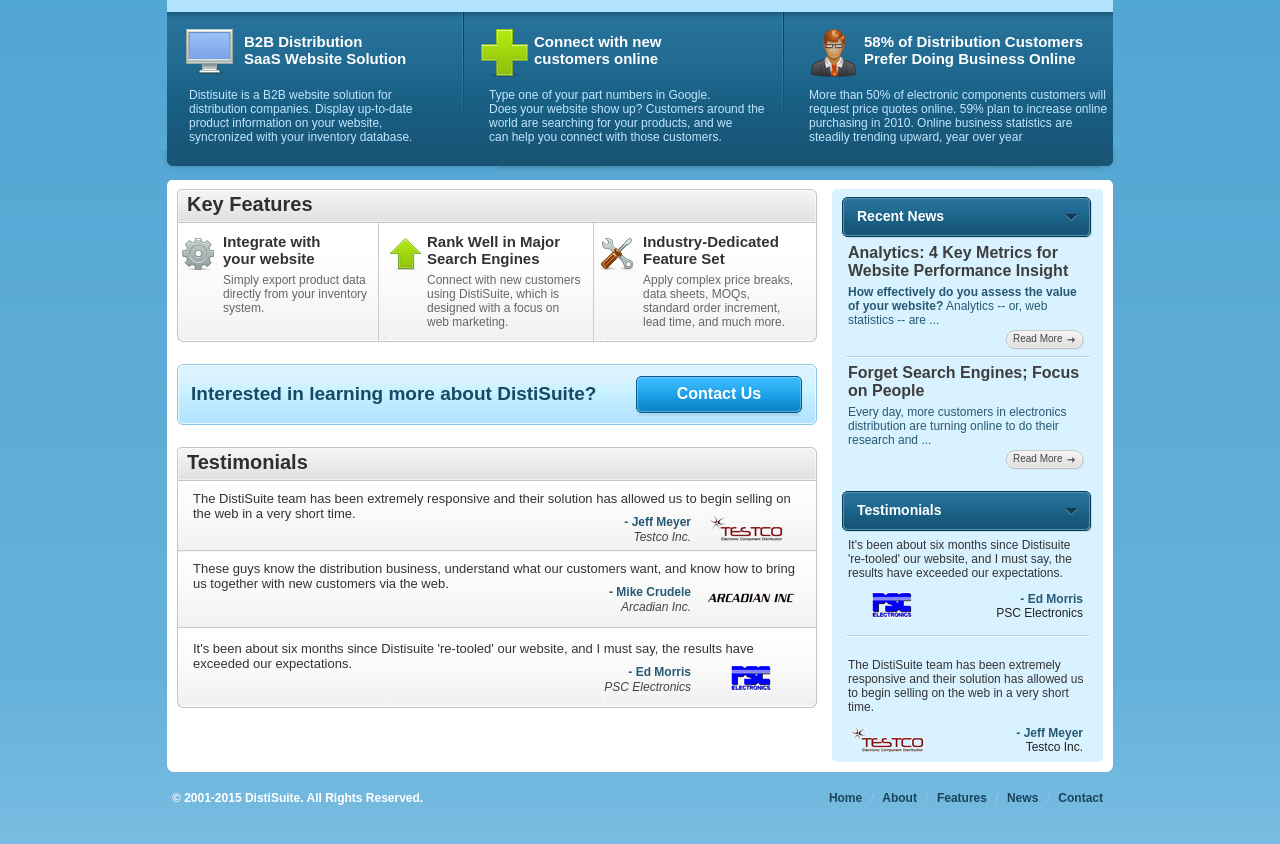
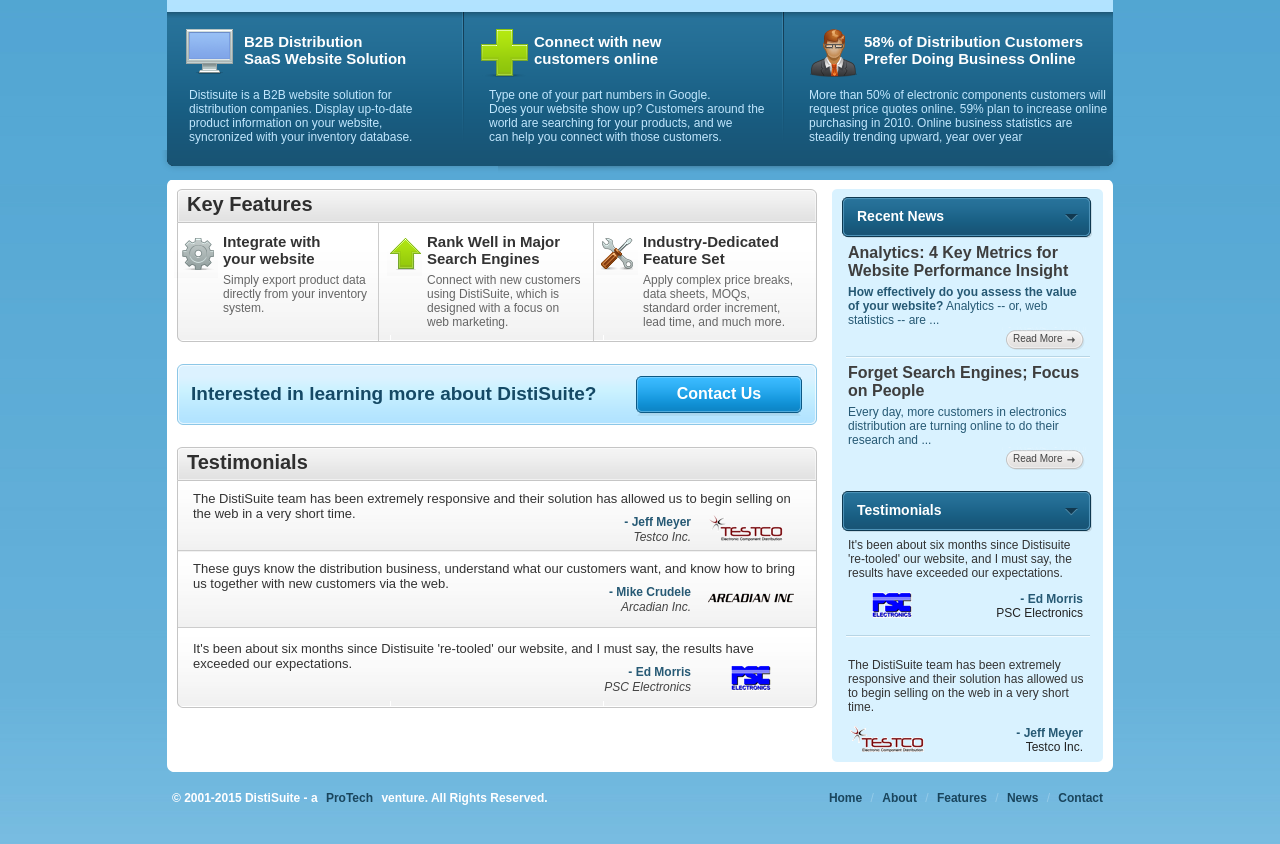
Before and after one commit to distisuite/distisuite-sales-jekyll, a Jekyll site: the page built from index.html, in a window 1280 px wide, cut to the strip 342-1195 px from the top of the page. Shown: the top 844 px of the strip. Built offline with Jekyll 4.4.1, drawn with Linux system fonts in a browser that asks for light colours.

Commit message:
Add ProTech link

```diff
--- a/_layouts/default.html
+++ b/_layouts/default.html
@@ -146,7 +146,7 @@
 		    </div>
 
 		    <div class="footer">
-		        <div class="left">&copy; 2001-2015 DistiSuite. All Rights Reserved.</div>
+		        <div class="left">&copy; 2001-2015 DistiSuite - a <a href="https://protechig.com/">ProTech</a> venture. All Rights Reserved.</div>
 		        <div class="right">
 		        	<a href="{{site.url}}">Home</a> /
 <a href="{{site.baseurl}}about">About</a> /
```
